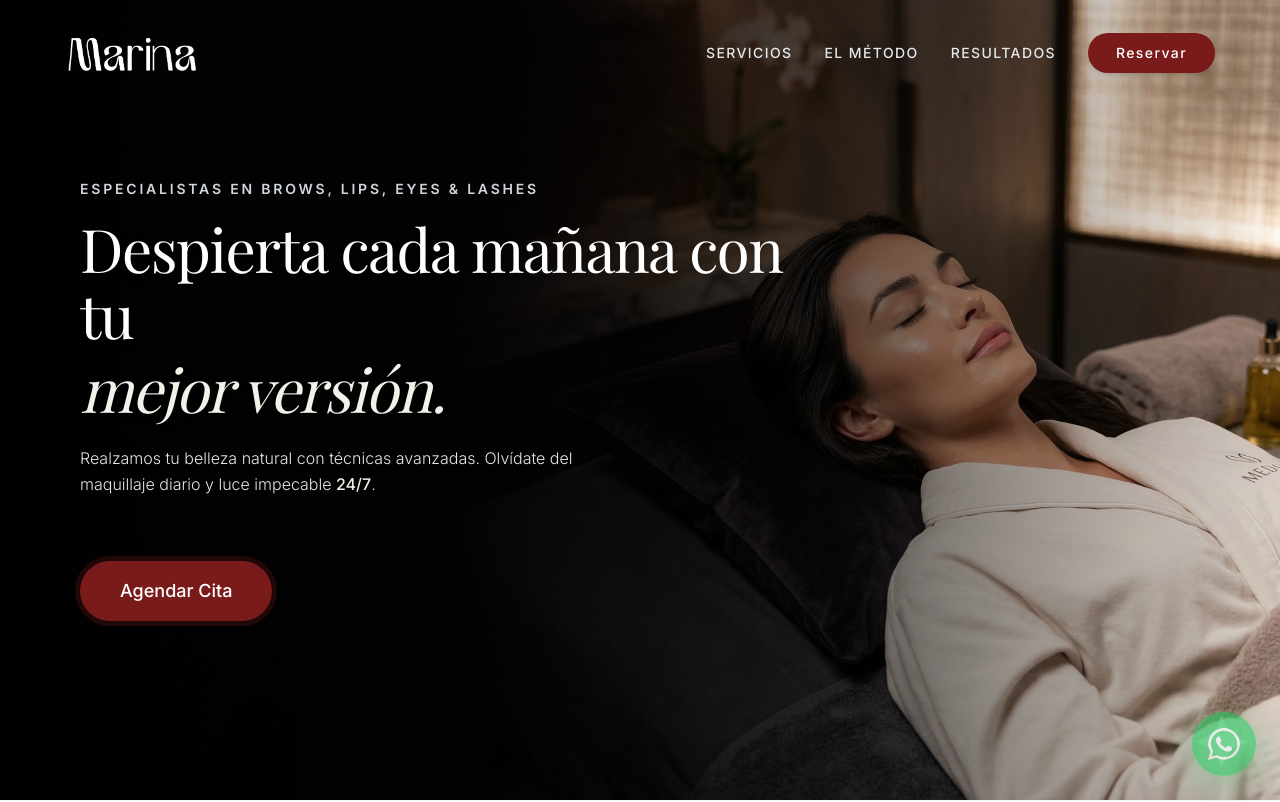
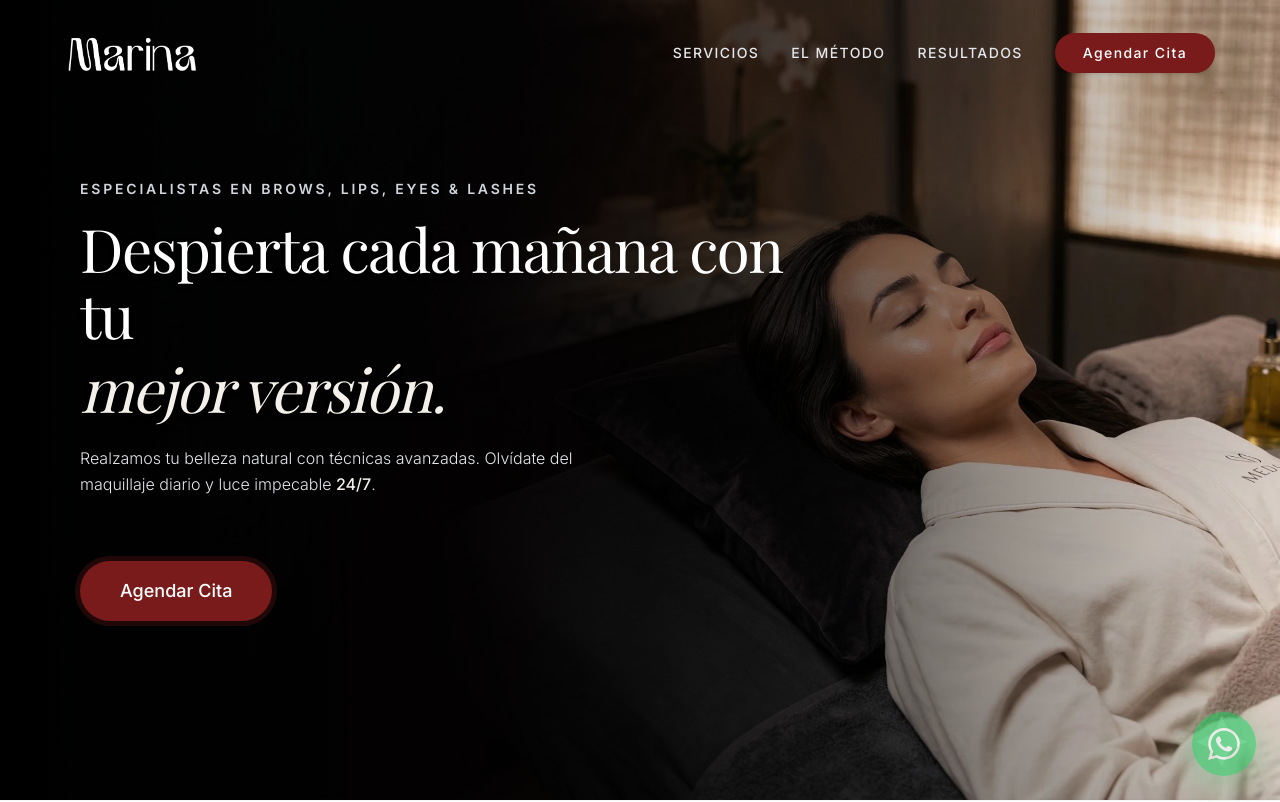
Before and after one commit to Resu1611/Web-Marina, a React (Vite) app: page / in a window 1280 px wide. Shown: the top 802 px of the page. Built offline with nearby package versions, Linux system fonts and the light colour scheme; a web font is replaced by a local one.

Commit message:
Fix: Cambio de texto en boton de cabecera a Agendar Cita

```diff
--- a/src/App.tsx
+++ b/src/App.tsx
@@ -202,13 +202,13 @@ export default function App() {
               <a href="#metodo" className="hover:text-[#7A1B1B] transition-colors relative group">El Método</a>
               <a href="#resultados" className="hover:text-[#7A1B1B] transition-colors relative group">Resultados</a>
               <button onClick={scrollToReserva} className="bg-[#7A1B1B] text-white px-7 py-2.5 rounded-full hover:bg-[#5A1414] transition-all shadow-md hover:shadow-lg flex items-center gap-2">
-                Reservar
+                Agendar Cita
               </button>
             </nav>
 
             <div className="flex items-center gap-2 md:hidden">
               <button onClick={scrollToReserva} className="bg-[#7A1B1B] text-white px-4 py-2 text-xs tracking-wide rounded-full font-medium transition-all shadow-md">
-                Reservar
+                Agendar Cita
               </button>
               <button className={`p-1.5 rounded-full transition-colors ${isScrolled ? 'text-gray-800 hover:bg-gray-100' : 'text-white'}`} onClick={() => setMobileMenuOpen(!mobileMenuOpen)}>
                 {mobileMenuOpen ? <X size={22}/> : <Menu size={22}/>}
```
